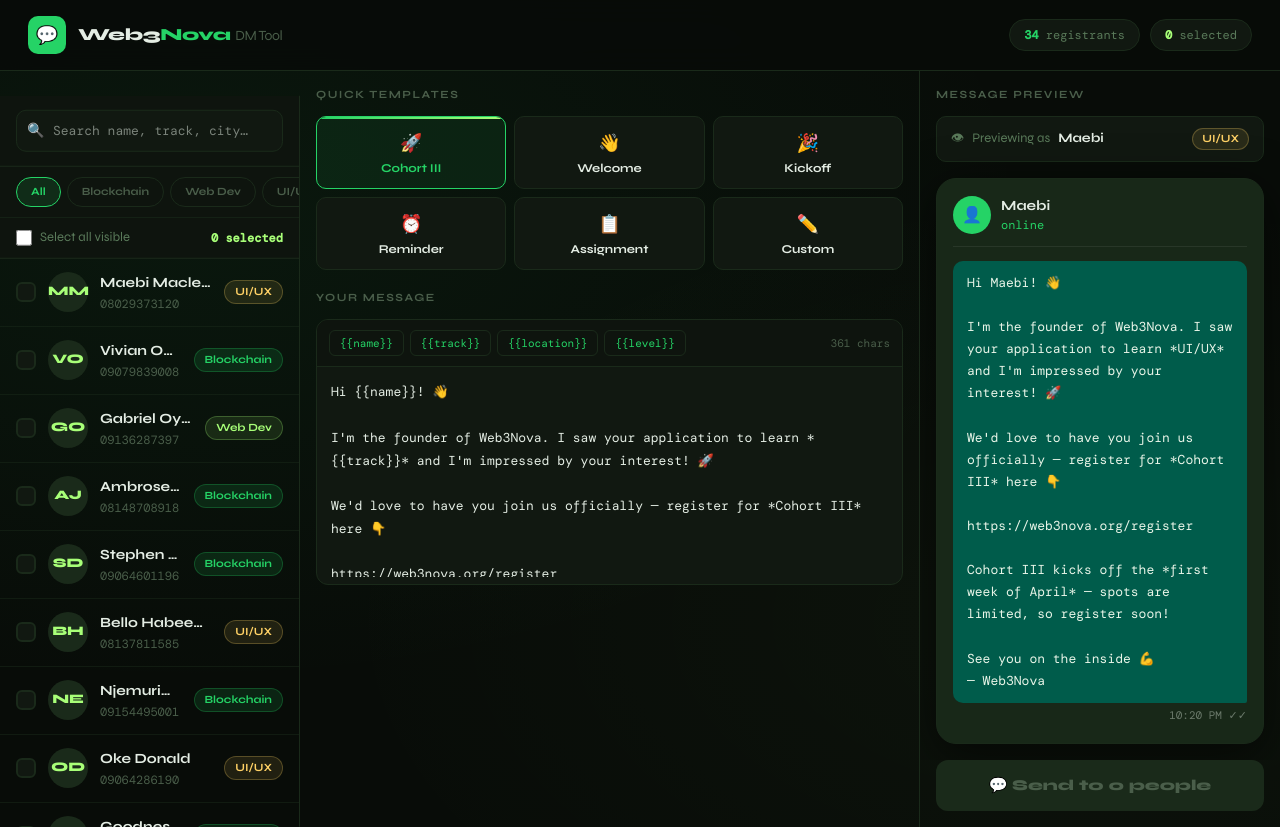
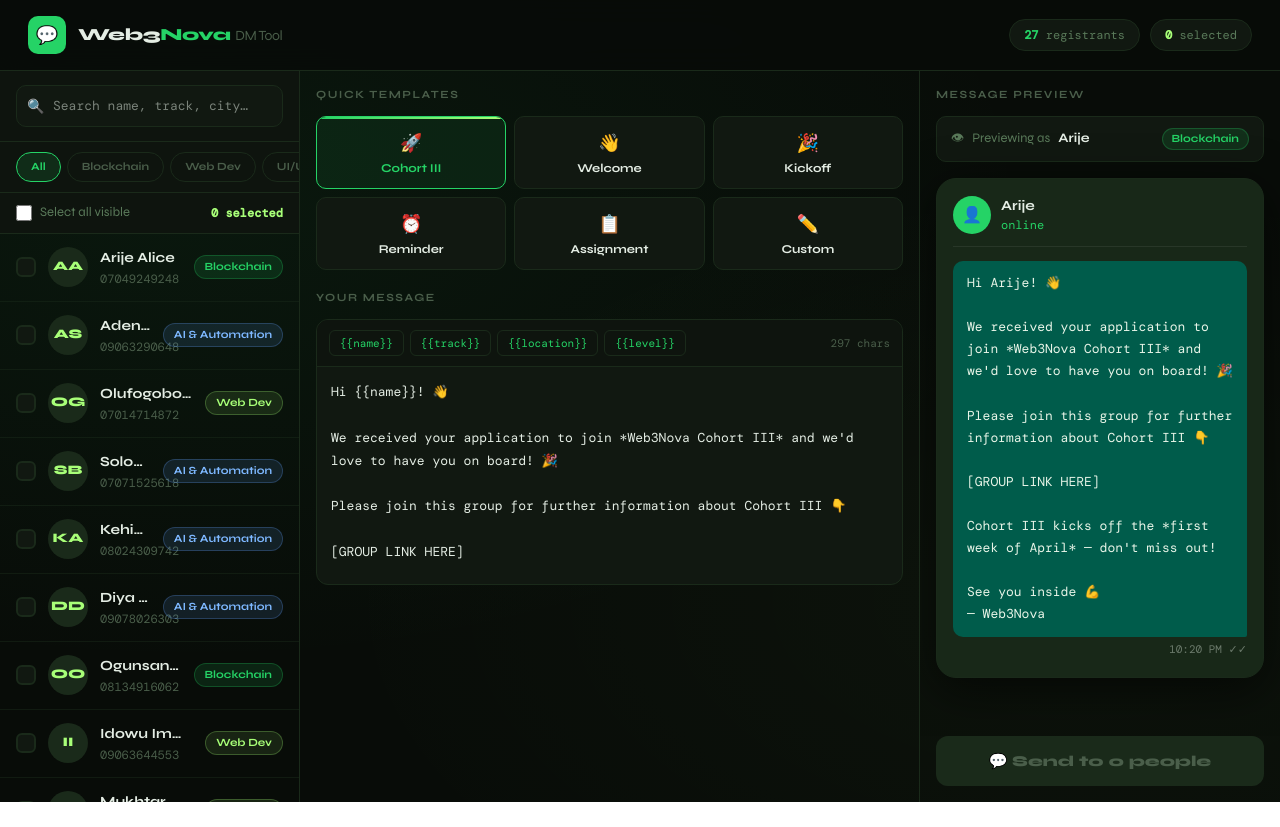
Before and after one commit to BernardOnuh/stacks, a Next.js app: page / in a window 1280 px wide. After the commit the page ends 802 px from the top, so only its background shows below. Built offline with nearby package versions, Linux system fonts and the light colour scheme; a web font is replaced by a local one.

Commit message:
update fe

```diff
--- a/app/page.tsx
+++ b/app/page.tsx
@@ -35,53 +35,46 @@
 // ─── Data ─────────────────────────────────────────────────────────────────────
 
 const REGISTRANTS: Registrant[] = [
-  {name:"Maebi Maclean",phone:"08029373120",track:"UI/UX",location:"Futa",level:"Beginner",twitter:"@horiznmac"},
-  {name:"Vivian Okosun",phone:"09079839008",track:"Blockchain",location:"Futa",level:"Beginner",twitter:"@viv_ifox"},
-  {name:"Gabriel Oyinlola",phone:"09136287397",track:"Web Dev",location:"Abeokuta",level:"Intermediate",twitter:"Oyinlola Gabriel"},
-  {name:"Ambrose Joseph Jere",phone:"08148708918",track:"Blockchain",location:"Jos",level:"Beginner",twitter:"@jere45updates"},
-  {name:"Stephen Dauda",phone:"09064601196",track:"Blockchain",location:"Online",level:"Beginner",twitter:"Chimiofweb3"},
-  {name:"Bello Habeebullah Adedipupo",phone:"08137811585",track:"UI/UX",location:"Online",level:"Beginner",twitter:"BeLLoXXii"},
-  {name:"Njemurim Edem",phone:"09154495001",track:"Blockchain",location:"Online",level:"Intermediate",twitter:"Njemurim."},
-  {name:"Oke Donald",phone:"09064286190",track:"UI/UX",location:"Lagos",level:"Beginner",twitter:"Donald64434oke"},
-  {name:"Goodness Ikubuwaje",phone:"08147494896",track:"Blockchain",location:"Futa",level:"Beginner",twitter:"xxmonero"},
-  {name:"Imadiyi Iguodala Joel",phone:"09060884117",track:"Blockchain",location:"Futa",level:"Intermediate",twitter:"Cryptomanic137"},
-  {name:"Osakwe Samuel Oluwadarasimi",phone:"08122559307",track:"Web Dev",location:"Ibadan",level:"Beginner",twitter:"Osakwe Samuel"},
-  {name:"Gabriel Chimezie Nwogbo",phone:"09033145602",track:"Blockchain",location:"Online",level:"Beginner",twitter:"@skylordmiles"},
-  {name:"Ajibola Michael",phone:"08136878310",track:"Blockchain",location:"Futa",level:"Advanced",twitter:"AjibolaMik658"},
-  {name:"Peace Ayinla",phone:"08148746237",track:"UI/UX",location:"Futa",level:"Beginner",twitter:"@AyinlaGrafix"},
-  {name:"Emmanuel Omolafe Omotosho",phone:"07081889966",track:"Web Dev",location:"Akungba",level:"Beginner",twitter:"Omolafe Emmanuel"},
-  {name:"Okpare Ufuoma Peace",phone:"09071141064",track:"Web Dev",location:"Online",level:"Beginner",twitter:"@OkpareU"},
-  {name:"Taofeeq Mukhtar Akorede",phone:"07030130058",track:"Blockchain",location:"Ile Ife",level:"Intermediate",twitter:"@Smart0058"},
-  {name:"Itoro Daniel",phone:"08130312380",track:"Blockchain",location:"Virtual",level:"Intermediate",twitter:"Adiaha_aity"},
-  {name:"Patience Igwe",phone:"09033643902",track:"Blockchain",location:"Lagos",level:"Beginner",twitter:"Official_omaah_"},
-  {name:"Chukwu Judith",phone:"08057219649",track:"Web Dev",location:"Abuja",level:"Advanced",twitter:"Judyyliah"},
-  {name:"Nwachukwu Esther",phone:"09024409762",track:"Blockchain",location:"Abuja",level:"Beginner",twitter:"Es_ty101"},
-  {name:"Edu Aisha",phone:"09011394495",track:"UI/UX",location:"Lagos",level:"Intermediate",twitter:"Eniola."},
-  {name:"Oremei Akande",phone:"08028402202",track:"Blockchain",location:"Ibadan",level:"Advanced",twitter:"@OremeiPraise"},
-  {name:"Eteng Obaseoyi Ikpi",phone:"09161970780",track:"UI/UX",location:"Calabar",level:"Beginner",twitter:"Dolph club"},
-  {name:"Emmanuella Onuekwutu",phone:"09160087726",track:"Web Dev",location:"Lagos",level:"Beginner",twitter:"@Onuekwutunam"},
-  {name:"Fajimi Abdulsamad Ayotomiwa",phone:"08169571781",track:"Blockchain",location:"Oyo State",level:"Intermediate",twitter:"Phajbaba001"},
-  {name:"Abdulkarim Naja'atu",phone:"09138890055",track:"Blockchain",location:"Abuja",level:"Beginner",twitter:"atu_naja8946"},
-  {name:"Olubusola Odunuga-Adebiyi",phone:"08034616060",track:"UI/UX",location:"Lagos",level:"Intermediate",twitter:"Olubusolamitee"},
-  {name:"Babatunde Timileyin",phone:"08169433210",track:"Blockchain",location:"Futa",level:"Beginner",twitter:"@temmybabs105"},
-  {name:"Peters Juwon Esther",phone:"07017773503",track:"Blockchain",location:"Ibadan",level:"Intermediate",twitter:"@juwon_peters_"},
-  {name:"Akerele Divine",phone:"09011492036",track:"Blockchain",location:"Futa",level:"Beginner",twitter:"D_kidART"},
-  {name:"Aiki Muhammad Olanrewaju",phone:"09155604600",track:"Web Dev",location:"Futa",level:"Beginner",twitter:"Iykelanre"},
-  {name:"Roseline Adeola Adebayo",phone:"08163209560",track:"Blockchain",location:"Ife",level:"Beginner",twitter:"@RoselineAdebay2"},
-  {name:"Michael Nkariko",phone:"08133122266",track:"Web Dev",location:"Akure",level:"Intermediate",twitter:"Michael nkariko"},
+  {name:"Arije Alice",phone:"07049249248",track:"Blockchain",location:"FUTA",level:"Beginner",twitter:"@AliceArije"},
+  {name:"Adeniji Sodeeq Oladoja",phone:"09063290648",track:"AI & Automation",location:"Online",level:"Intermediate",twitter:"@Boff_biggie"},
+  {name:"Olufogobomi Gaius Adeoluwa",phone:"07014714872",track:"Web Dev",location:"Online",level:"Beginner",twitter:"Olufogobomi Adeoluwa"},
+  {name:"Solomon Blessing Oluwafunmilayo",phone:"07071525618",track:"AI & Automation",location:"Online",level:"Beginner",twitter:"Funmi447302"},
+  {name:"Kehinde Abdullai",phone:"08024309742",track:"AI & Automation",location:"Online",level:"Beginner",twitter:"@Tijesu03"},
+  {name:"Diya Deborah Oluwafunso",phone:"09078026303",track:"AI & Automation",location:"Online",level:"Beginner",twitter:"@diya_debor50709"},
+  {name:"Ogunsanya Oluwatobiloba Adebayo",phone:"08134916062",track:"Blockchain",location:"FUTA",level:"Beginner",twitter:"Techking"},
+  {name:"Idowu Immanuel Oluwadaraninumi",phone:"09063644553",track:"Web Dev",location:"FUTA",level:"Intermediate",twitter:"—"},
+  {name:"Mukhtar Mubarak",phone:"09061675692",track:"Web Dev",location:"FUTA",level:"Beginner",twitter:"Mukhtar Mubarak"},
+  {name:"Divine Akintola",phone:"09071612052",track:"Web Dev",location:"Online",level:"Intermediate",twitter:"@digxzy_gadget1"},
+  {name:"Emmanuel Alaba Olayinka",phone:"08144700674",track:"Blockchain",location:"Online",level:"Beginner",twitter:"@Emreethekid"},
+  {name:"Oyetunji Peter",phone:"07085764736",track:"Blockchain",location:"FUTA",level:"Beginner",twitter:"@oyetunji_p87566"},
+  {name:"Atere Abundance Ibukunola",phone:"08051016176",track:"ZK & Rust",location:"FUTA",level:"Beginner",twitter:"@Ibksmart_505"},
+  {name:"Okunola Olamide",phone:"08188508352",track:"AI & Automation",location:"FUTA",level:"Intermediate",twitter:"Vira_kael"},
+  {name:"Mas'ud Abdullah Olaoye",phone:"08088547002",track:"Web Dev",location:"FUTA",level:"Intermediate",twitter:"MAbdullah8032"},
+  {name:"Petersen Daniel",phone:"09127272701",track:"ZK & Rust",location:"FUTA",level:"Beginner",twitter:"@Dan_zazzy"},
+  {name:"Aiki Muhammad Olanrewaju",phone:"09155604600",track:"Web Dev",location:"FUTA",level:"Beginner",twitter:"Iykelanre"},
+  {name:"Kuye Toluwanimi Joseph",phone:"07038208287",track:"AI & Automation",location:"FUTA",level:"Intermediate",twitter:"@Toluwanimi16095"},
+  {name:"Adenaya Festus",phone:"09112330992",track:"Web Dev",location:"Online",level:"Beginner",twitter:"@festus042"},
+  {name:"Olawale Olaribigbe Ayomide",phone:"08080160424",track:"AI & Automation",location:"FUTA",level:"Beginner",twitter:"@Satoshisavy"},
+  {name:"Etim Iniekung",phone:"08062639417",track:"Web Dev",location:"Online",level:"Intermediate",twitter:"timmz@mystglac"},
+  {name:"Taofeeq Mukhtar Akorede",phone:"07030130058",track:"ZK & Rust",location:"Online",level:"Intermediate",twitter:"@smart0058"},
+  {name:"Omotunlese Monday Oluwatosin",phone:"09025517785",track:"Web Dev",location:"Online",level:"Beginner",twitter:"@OmotunleseM"},
+  {name:"Winniran Oreoluwa Olabode",phone:"08152635583",track:"Web Dev",location:"FUTA",level:"Intermediate",twitter:"@BrightCode12"},
+  {name:"Victor Michael",phone:"08056358132",track:"ZK & Rust",location:"FUTA",level:"Beginner",twitter:"@Viktor_micel"},
+  {name:"Enyogai Michael Dike",phone:"09033870010",track:"UI/UX",location:"FUTA",level:"Beginner",twitter:"MDThirve01"},
+  {name:"Ibrahim Abraham",phone:"09019145380",track:"AI & Automation",location:"FUTA",level:"Beginner",twitter:"@crypticclad"},
 ];
 
 const DEFAULT_MSG = `Hi {{name}}! 👋
 
-I'm the founder of Web3Nova. I saw your application to learn *{{track}}* and I'm impressed by your interest! 🚀
+We received your application to join *Web3Nova Cohort III* and we'd love to have you on board! 🎉
 
-We'd love to have you join us officially — register for *Cohort III* here 👇
+Please join this group for further information about Cohort III 👇
 
-https://web3nova.org/register
+[GROUP LINK HERE]
 
-Cohort III kicks off the *first week of April* — spots are limited, so register soon!
+Cohort III kicks off the *first week of April* — don't miss out!
 
-See you on the inside 💪
+See you inside 💪
 — Web3Nova`;
 
 const TEMPLATES: Template[] = [
@@ -94,12 +87,14 @@
 ];
 
 const TRACK_STYLE: Record<string, TrackStyle> = {
-  Blockchain: { bg: "rgba(37,211,102,0.12)", color: "#25D366", border: "rgba(37,211,102,0.25)" },
-  "Web Dev":  { bg: "rgba(168,255,120,0.1)",  color: "#a8ff78", border: "rgba(168,255,120,0.25)" },
-  "UI/UX":    { bg: "rgba(255,209,102,0.1)",  color: "#ffd166", border: "rgba(255,209,102,0.25)" },
+  Blockchain:       { bg: "rgba(37,211,102,0.12)",  color: "#25D366", border: "rgba(37,211,102,0.25)" },
+  "Web Dev":        { bg: "rgba(168,255,120,0.1)",   color: "#a8ff78", border: "rgba(168,255,120,0.25)" },
+  "UI/UX":          { bg: "rgba(255,209,102,0.1)",   color: "#ffd166", border: "rgba(255,209,102,0.25)" },
+  "AI & Automation":{ bg: "rgba(100,160,255,0.12)",  color: "#7eb8ff", border: "rgba(100,160,255,0.25)" },
+  "ZK & Rust":      { bg: "rgba(220,120,255,0.12)",  color: "#d87eff", border: "rgba(220,120,255,0.25)" },
 };
 
-const FILTERS: string[] = ["All", "Blockchain", "Web Dev", "UI/UX", "Futa", "Online"];
+const FILTERS: string[] = ["All", "Blockchain", "Web Dev", "UI/UX", "AI & Automation", "ZK & Rust", "FUTA", "Online"];
 
 const TABS: { id: Tab; label: string; emoji: string }[] = [
   { id: "contacts", label: "Contacts", emoji: "👥" },
@@ -194,7 +189,7 @@
       const matchFilter =
         filter === "All" ||
         r.track === filter ||
-        (filter === "Futa"   && r.location.toLowerCase().includes("futa")) ||
+        (filter === "FUTA"   && r.location.toLowerCase().includes("futa")) ||
         (filter === "Online" && ["online", "virtual"].includes(r.location.toLowerCase()));
       return matchSearch && matchFilter;
     });
```
